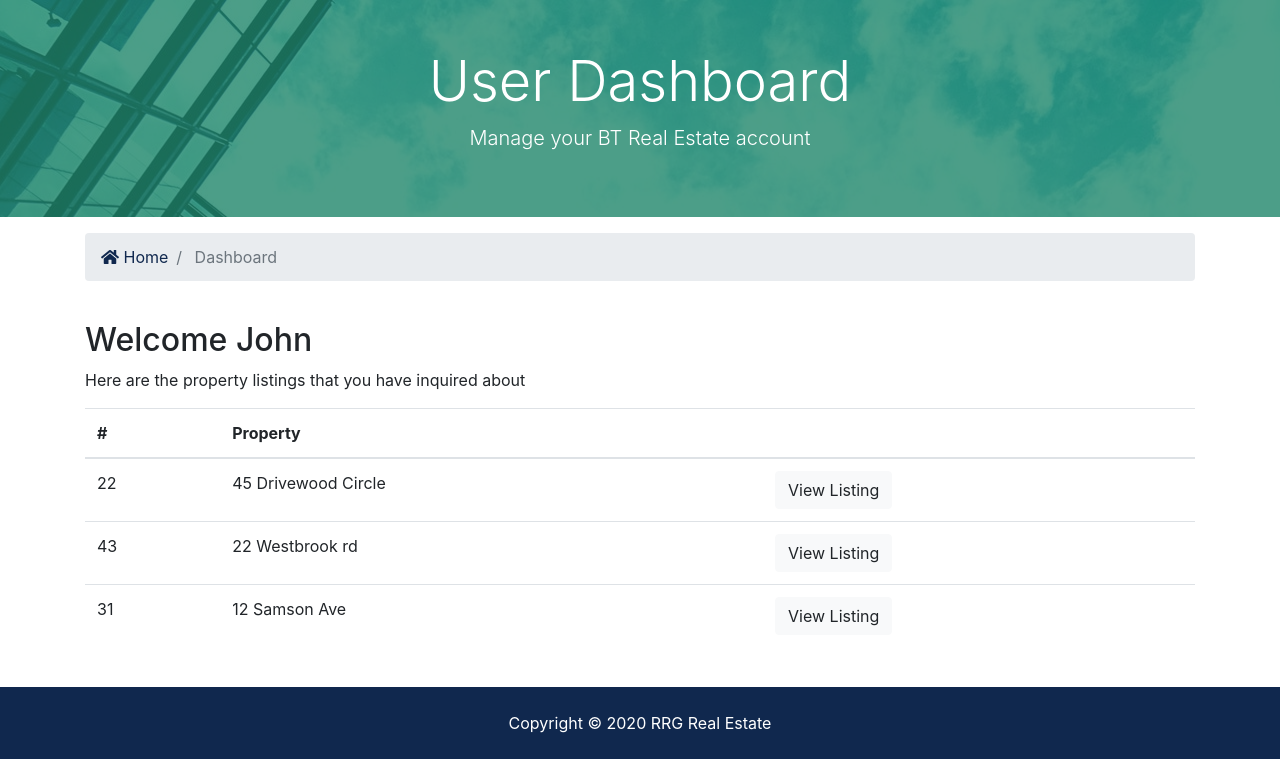
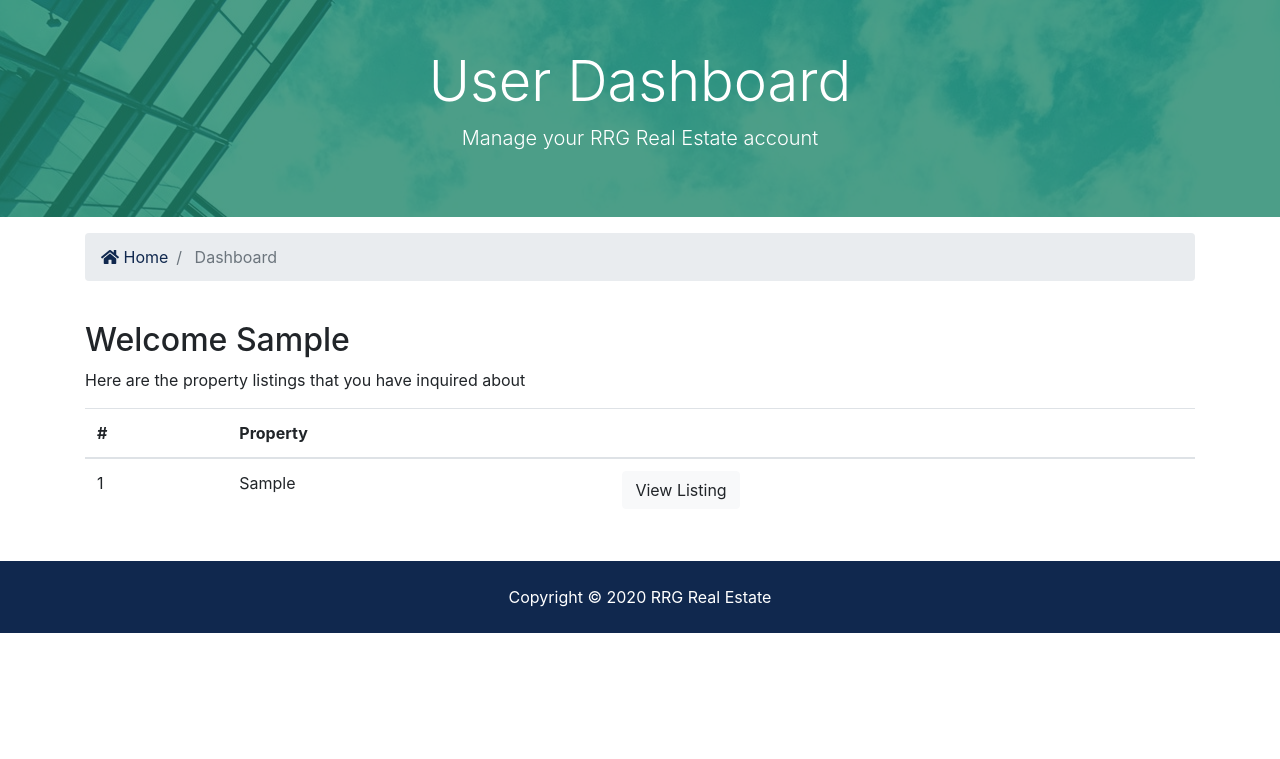
Before and after one commit to RohanRajGautam/django-rrgre, a Django app: page /accounts/dashboard in a window 1280 px wide. Shown: the part 128-887 px from the top of the page. After the commit the page ends 761 px from the top, so only its background shows below. Run offline with Django 3.2, Linux system fonts and the light colour scheme; a user stored in the database is signed in; tables that the repository leaves empty hold one stand-in row (values such as "Sample post"); parts of the project's set-up code (start-up, migrations or seed data) failed here and were passed over; some libraries are stand-ins or nearby versions.

Commit message:
dashboard functionality

```diff
--- a/accounts/views.py
+++ b/accounts/views.py
@@ -1,6 +1,7 @@
 from django.shortcuts import render, redirect
 from django.contrib import messages, auth
 from django.contrib.auth.models import User
+from contacts.models import Contact
 
 def register(request):
   if request.method == 'POST':
@@ -62,4 +63,9 @@ def logout(request):
     return redirect('index')
 
 def dashboard(request):
-  return render(request, 'accounts/dashboard.html')
+  user_contacts = Contact.objects.order_by('-contact_date').filter(user_id=request.user.id)
+
+  context = {
+    'contacts': user_contacts
+  }
+  return render(request, 'accounts/dashboard.html', context)
--- a/templates/accounts/dashboard.html
+++ b/templates/accounts/dashboard.html
@@ -8,7 +8,7 @@
       <div class="row text-center">
         <div class="col-md-12">
           <h1 class="display-4">User Dashboard</h1>
-          <p class="lead">Manage your BT Real Estate account</p>
+          <p class="lead">Manage your RRG Real Estate account</p>
         </div>
       </div>
     </div>
@@ -36,8 +36,9 @@
     <div class="container">
       <div class="row">
         <div class="col-md-12">
-          <h2>Welcome John</h2>
+          <h2>Welcome {{user.first_name}}</h2>
           <p>Here are the property listings that you have inquired about</p>
+          {% if contacts %}
           <table class="table">
             <thead>
               <tr>
@@ -47,29 +48,20 @@
               </tr>
             </thead>
             <tbody>
-              <tr>
-                <td>22</td>
-                <td>45 Drivewood Circle</td>
-                <td>
-                  <a class="btn btn-light" href="#">View Listing</a>
-                </td>
-              </tr>
-              <tr>
-                <td>43</td>
-                <td>22 Westbrook rd</td>
-                <td>
-                  <a class="btn btn-light" href="#">View Listing</a>
-                </td>
-              </tr>
-              <tr>
-                <td>31</td>
-                <td>12 Samson Ave</td>
-                <td>
-                  <a class="btn btn-light" href="#">View Listing</a>
-                </td>
-              </tr>
+              {% for contact in contacts %}
+                <tr>
+                  <td>{{contact.id}}</td>
+                  <td>{{contact.listing}}</td>
+                  <td>
+                    <a class="btn btn-light" href="{% url 'listing' contact.listing_id %}">View Listing</a>
+                  </td>
+                </tr>
+                {% endfor %}
             </tbody>
           </table>
+          {% else %}
+            <p>You have not made any inquires.</p>
+          {% endif %}
         </div>
       </div>
     </div>
```
